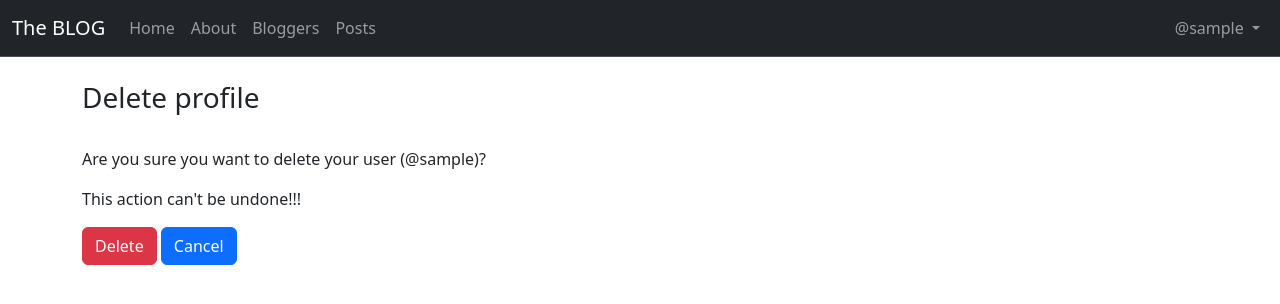
After one commit to leobragacunha/django_blogsite, a Django app: page /accounts/1/delete/ in a window 1280 px wide. The commit adds this page. Shown: the top 304 px of the page. Run offline with Django 4.2, Linux system fonts and the light colour scheme; the visitor is signed in with stand-in values (Sample User, id 1); data comes from the database, SQL or seed files in the repository.

Commit message:
Profile views and My posts done! Next steps: comments!

```diff
--- /dev/null
+++ b/accounts/templates/accounts/profile_confirm_delete.html
@@ -0,0 +1,19 @@
+{% extends "base.html" %}
+
+{% block title %}
+    <title>BLOG | Delete Profile</title>
+{% endblock title %}
+
+{% block content %}
+    <h3>Delete profile</h3>
+    <br>
+    <p>Are you sure you want to delete your user ({{user}})? </p>
+    <p>This action can't be undone!!!</p>
+
+    <form action="" method="post">
+        {% csrf_token %}
+        <input type="submit" class="btn btn-danger" value="Delete">
+        <a class="btn btn-primary" href="{% url 'blog:blogger-detail' user.pk %}">Cancel</a>
+    </form>
+
+{% endblock content %}
--- a/accounts/templates/accounts/signup.html
+++ b/accounts/templates/accounts/signup.html
@@ -9,8 +9,12 @@
 
     <form action="" method="post">
         {% csrf_token %}
-        {{ form.as_p }}
+        <table>
+            {{ form.as_table }}
+        </table>
+
         <input type="submit" class="btn btn-primary" value="Create">
+        <a class="btn btn-danger" href="{% url 'home' %}">Cancel</a>
     </form>
 
 {% endblock content %}
--- a/accounts/urls.py
+++ b/accounts/urls.py
@@ -9,4 +9,6 @@ urlpatterns = [
     path("signup/", views.signUpView, name='signup'),
     path("login/", auth_views.LoginView.as_view(template_name='accounts/login.html'), name='login'),
     path("logout/", auth_views.LogoutView.as_view(), name='logout'),
+    path("<int:pk>/update/", views.UpdateProfileView.as_view(), name='profile-update'),
+    path("<int:pk>/delete/", views.DeleteProfileView.as_view(), name='profile-delete'),
 ]
--- a/accounts/views.py
+++ b/accounts/views.py
@@ -1,8 +1,13 @@
 from django.shortcuts import render, redirect
 from django.contrib.auth import views as auth_views
-from django.contrib.auth import login, authenticate
+from django.contrib.auth import login, authenticate, logout
+from django.urls import reverse, reverse_lazy
+
+from django.views import generic
+from django.contrib.auth.mixins import LoginRequiredMixin
 
 from .forms import NewUserForm
+from .models import User
 
 # Create your views here.
 
@@ -24,3 +29,24 @@ def signUpView(request):
         form = NewUserForm()
 
     return render(request, "accounts/signup.html", {'form':form})
+
+
+class UpdateProfileView(LoginRequiredMixin, generic.UpdateView):
+    model = User
+    fields = ['username', 'first_name', 'last_name', 'date_of_birth', 'bio','profile_pic']
+    template_name = "accounts/profile.html"
+
+    def form_valid(self, form):
+        user = self.get_object()
+        form.save()
+        return redirect(reverse('blog:blogger-detail', kwargs={'pk':user.pk}))
+
+
+class DeleteProfileView(LoginRequiredMixin, generic.DeleteView):
+    model = User
+    template_name = "accounts/profile_confirm_delete.html"
+    success_url = reverse_lazy('blog:bloggers')
+
+    def form_valid(self, form):
+        logout(self.request)
+        return super(DeleteProfileView, self).form_valid(form)
--- a/blog/templates/blog/blogger_detail.html
+++ b/blog/templates/blog/blogger_detail.html
@@ -16,6 +16,11 @@
             <hr>
             <p>{{ blogger.bio }}</p>
 
+            {% if blogger.pk == request.user.id %}
+                <a class="btn btn-primary" href="{% url 'accounts:profile-update' blogger.pk %}">Edit profile</a>
+                <a class="btn btn-danger" href="{% url 'accounts:profile-delete' blogger.pk %}">Delete</a>
+            {% endif %}
+
         </div>
     </div>
     <div>
--- a/blog/templates/blog/blogger_list.html
+++ b/blog/templates/blog/blogger_list.html
@@ -11,7 +11,7 @@
     {% if blogger_list %}
         {% for blogger in blogger_list %}
             <hr>
-            <a href=""><strong>{{ blogger }}</strong></a>
+            <a href="{% url 'blog:blogger-detail' blogger.pk %}"><strong>{{ blogger }}</strong></a>
             <p>{{ blogger.first_name }} {{ blogger.last_name }}</p>
 
         {% endfor %}
--- a/blog/urls.py
+++ b/blog/urls.py
@@ -10,6 +10,7 @@ urlpatterns = [
     path("post/<int:pk>/", views.PostDetailView.as_view(), name='post-detail'),
     path("bloggers/", views.BloggersListView.as_view(), name='bloggers'),
     path("blogger/<int:pk>", views.BloggerDetailView.as_view(), name='blogger-detail'),
+    path("blogger/<int:pk>/posts/", views.PostPerUserView.as_view(), name='blogger-posts'),
     # CRUD VIEWS
     path("post/new/", views.PostCreateView.as_view(), name='post-new'),
     path("post/<int:pk>/update/", views.PostUpdateView.as_view(), name='post-update'),
--- a/templates/base.html
+++ b/templates/base.html
@@ -42,10 +42,10 @@
                     {{ user }}
                   </a>
                   <ul class="dropdown-menu dropdown-menu-end">
-                    <li><a class="dropdown-item" href="#">New Post</a></li>
-                    <li><a class="dropdown-item" href="#">My Posts</a></li>
+                    <li><a class="dropdown-item" href="{% url 'blog:post-new' %}">New Post</a></li>
+                    <li><a class="dropdown-item" href="{% url 'blog:blogger-posts' user.pk %}">My Posts</a></li>
                     <li><hr class="dropdown-divider"></li>
-                    <li><a class="dropdown-item" href="#">My profile</a></li>
+                    <li><a class="dropdown-item" href="{% url 'blog:blogger-detail' user.pk %}">My profile</a></li>
                     <li><a class="dropdown-item" href="{% url 'accounts:logout' %}">Logout</a></li>
                   </ul>
                 </li>
```
Also changed, not shown: accounts/templates/accounts/profile.html (+25 -0 lines), blog/templates/blog/post_per_user.html (added, +22 -0 lines), blog/views.py (+8 -0 lines).
